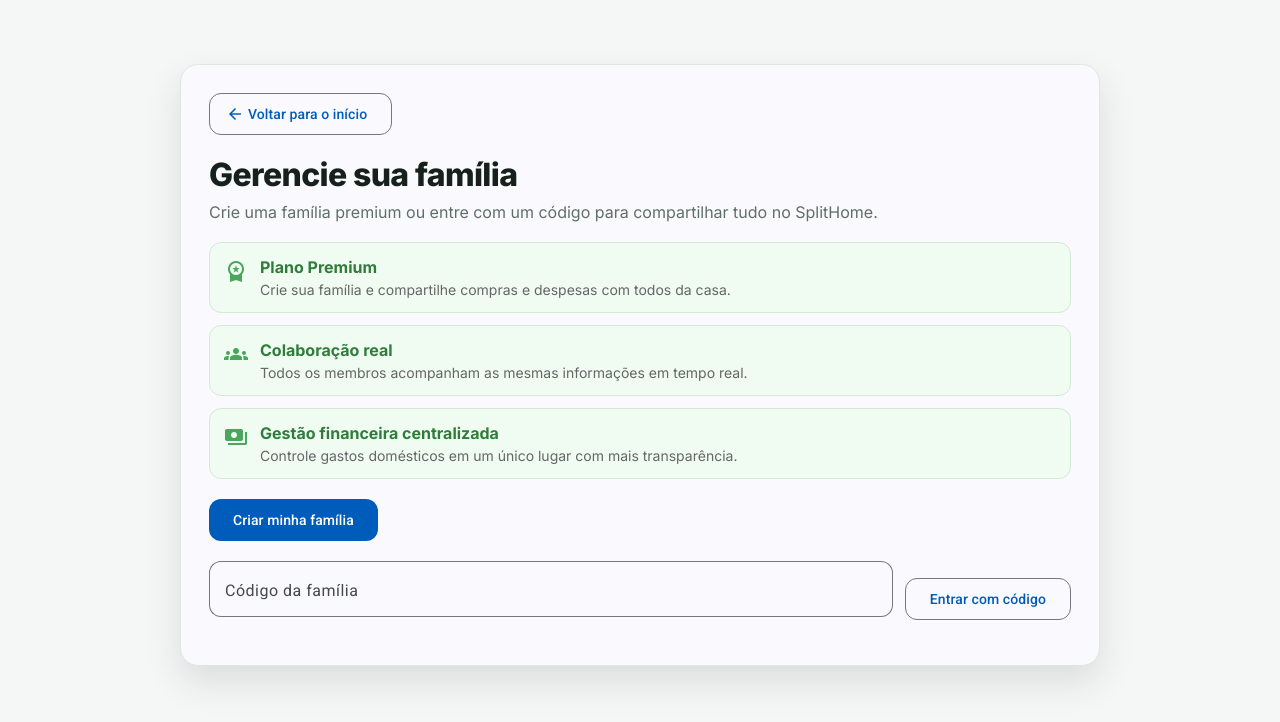
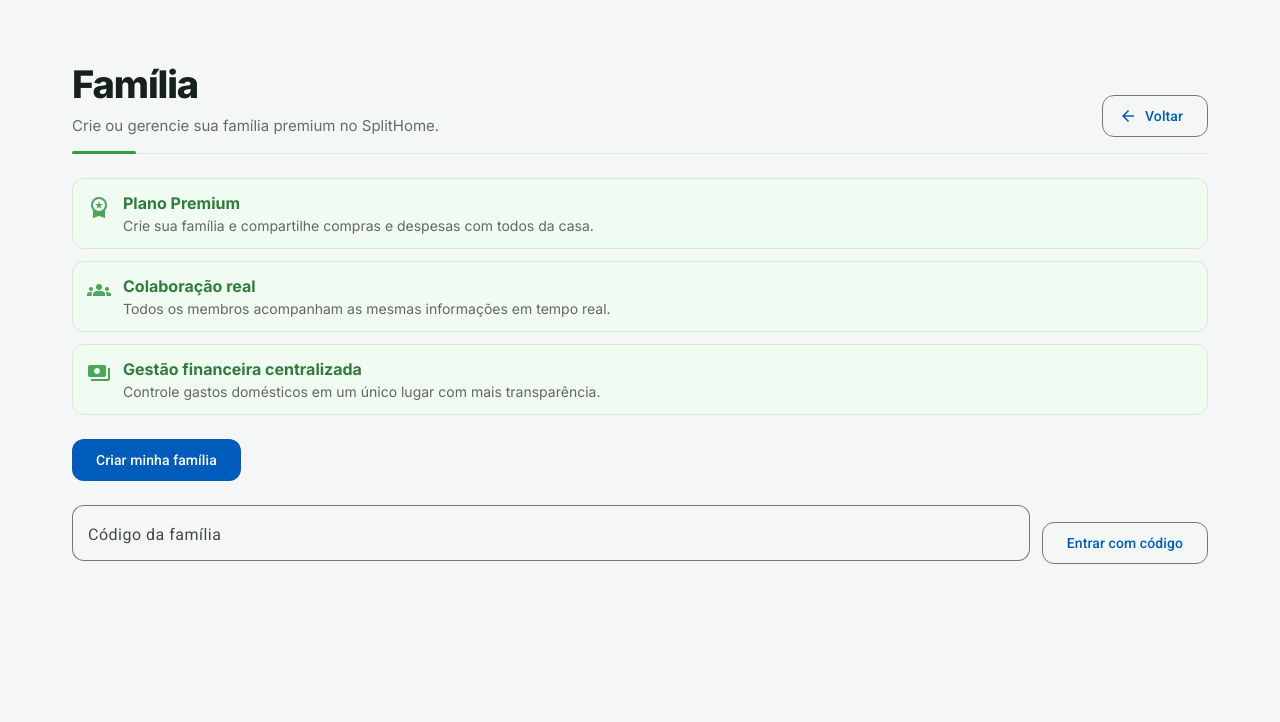
Before and after one commit to Wendel-Sampaio/splithome-frontend, an Angular app: page /familia in a window 1280 px wide. Shown: the top 722 px of the page. Built offline with nearby package versions, Linux system fonts and the light colour scheme; sample sign-in values are in the browser's storage; a web font is replaced by a local one.

Commit message:
style: padronizar tela Família com o layout de página compartilhado

```diff
--- a/src/app/pages/familia/familia.component.html
+++ b/src/app/pages/familia/familia.component.html
@@ -1,19 +1,19 @@
-<section class="familia-page">
-  <mat-card class="familia-card" appearance="outlined">
-    <mat-card-content>
-      <div class="top-actions">
+<section class="familia-page sh-page">
+  <header class="sh-page-header">
+    <div>
+      <h1 class="sh-page-title">Família</h1>
+      <p class="sh-page-subtitle">Crie ou gerencie sua família premium no SplitHome.</p>
+    </div>
+    <div class="sh-page-actions">
       <button mat-stroked-button color="primary" type="button" (click)="voltarParaHome()">
         <mat-icon aria-hidden="true">arrow_back</mat-icon>
-          Voltar para o início
+        Voltar
       </button>
     </div>
+  </header>
 
+  <div class="familia-conteudo">
     @if (!isPremiumWithFamily) {
-        <div class="header">
-          <h1>Gerencie sua família</h1>
-          <p>Crie uma família premium ou entre com um código para compartilhar tudo no SplitHome.</p>
-        </div>
-
       <div class="benefits" aria-label="Benefícios premium">
         @for (benefit of premiumBenefits; track benefit.title) {
           <div class="benefit-item">
@@ -43,15 +43,10 @@
         </button>
       </div>
     } @else {
-        <div class="header">
-          <h1>{{ family?.name || 'Minha família' }}</h1>
-          <p>Dados da sua família premium no SplitHome.</p>
-        </div>
-
       @if (carregandoFamilia) {
-          <p class="status">Carregando dados da família...</p>
+        <p class="sh-status">Carregando dados da família...</p>
       } @else {
-          <div class="family-code">
+        <div class="family-code sh-panel">
           <div>
             <span class="label">Código da família</span>
             <strong>{{ family?.familyCode || user.familyCode }}</strong>
@@ -70,7 +65,7 @@
           </div>
         </div>
 
-          <div class="members">
+        <div class="members sh-panel">
           <h2>Membros</h2>
 
           @if (familyMembers.length) {
@@ -83,15 +78,14 @@
               }
             </ul>
           } @else {
-              <p class="status">Nenhum membro encontrado.</p>
+            <p class="sh-status">Nenhum membro encontrado.</p>
           }
         </div>
       }
     }
 
     @if (mensagemErro) {
-        <p class="erro">{{ mensagemErro }}</p>
+      <p class="sh-status-error">{{ mensagemErro }}</p>
     }
-    </mat-card-content>
-  </mat-card>
+  </div>
 </section>
--- a/src/app/pages/familia/familia.component.scss
+++ b/src/app/pages/familia/familia.component.scss
@@ -5,39 +5,10 @@
   padding: clamp(24px, 5vw, 64px) clamp(16px, 4vw, 32px);
 }
 
-.familia-card {
-  border: 1px solid var(--sh-color-border);
-  border-radius: var(--sh-radius-lg);
-  box-shadow: var(--sh-shadow-md);
-  margin: 0 auto;
-  max-width: 920px;
-}
-
-.familia-card mat-card-content {
-  display: grid;
-  gap: 20px;
-  padding: 28px;
-}
-
-.top-actions {
+.familia-conteudo {
   display: flex;
-}
-
-.top-actions button mat-icon {
-  margin-right: 4px;
-}
-
-.header h1 {
-  color: var(--sh-color-text);
-  font-size: 32px;
-  font-weight: 800;
-  letter-spacing: -0.02em;
-  margin: 0 0 8px;
-}
-
-.header p {
-  color: var(--sh-color-text-muted);
-  margin: 0;
+  flex-direction: column;
+  gap: var(--sh-space-6);
 }
 
 .benefits {
@@ -90,13 +61,9 @@
 
 .family-code {
   align-items: center;
-  background: #f8fcf8;
-  border: 1px solid #dbe8dd;
-  border-radius: 12px;
   display: flex;
   justify-content: space-between;
   gap: 16px;
-  padding: 16px;
 }
 
 .label {
@@ -150,28 +117,9 @@
   color: #767676;
 }
 
-.status {
-  color: #7a7a7a;
-  margin: 0;
-}
-
-.erro {
-  color: #c44141;
-  font-weight: 600;
-  margin: 0;
-}
-
 @media (max-width: 768px) {
   .familia-page {
     padding: 88px 12px 16px;
-  }
-
-  .familia-card mat-card-content {
-    padding: 18px;
-  }
-
-  .header h1 {
-    font-size: 26px;
   }
 
   .join-box {
--- a/src/app/pages/familia/familia.component.ts
+++ b/src/app/pages/familia/familia.component.ts
@@ -3,7 +3,6 @@ import { Component, DestroyRef, OnInit, inject } from '@angular/core';
 import { takeUntilDestroyed } from '@angular/core/rxjs-interop';
 import { FormsModule } from '@angular/forms';
 import { MatButtonModule } from '@angular/material/button';
-import { MatCardModule } from '@angular/material/card';
 import { MatFormFieldModule } from '@angular/material/form-field';
 import { MatIconModule } from '@angular/material/icon';
 import { MatInputModule } from '@angular/material/input';
@@ -18,7 +17,6 @@ import { Familia, FamiliaMember, FamiliaService } from '../../shared/services/fa
   imports: [
     CommonModule,
     FormsModule,
-    MatCardModule,
     MatButtonModule,
     MatFormFieldModule,
     MatInputModule,
```
Lines whose indentation alone changed are shown as unchanged.
